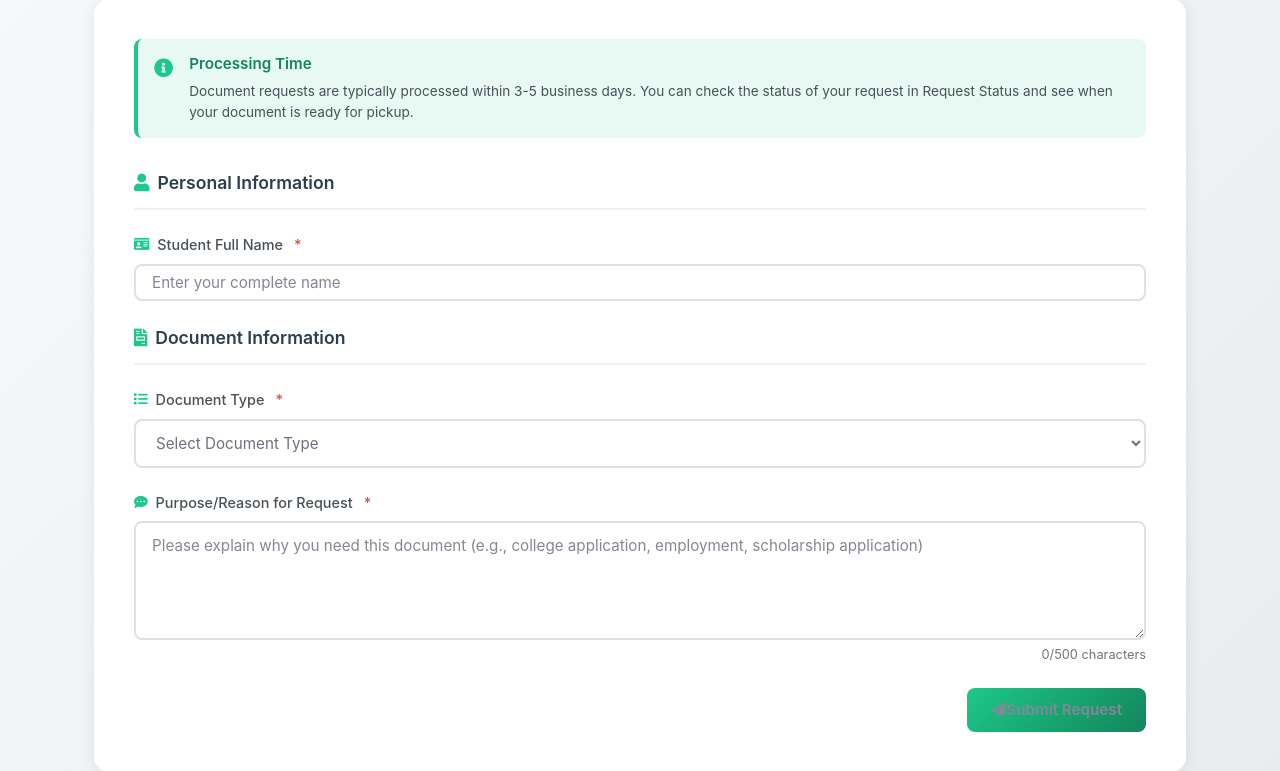
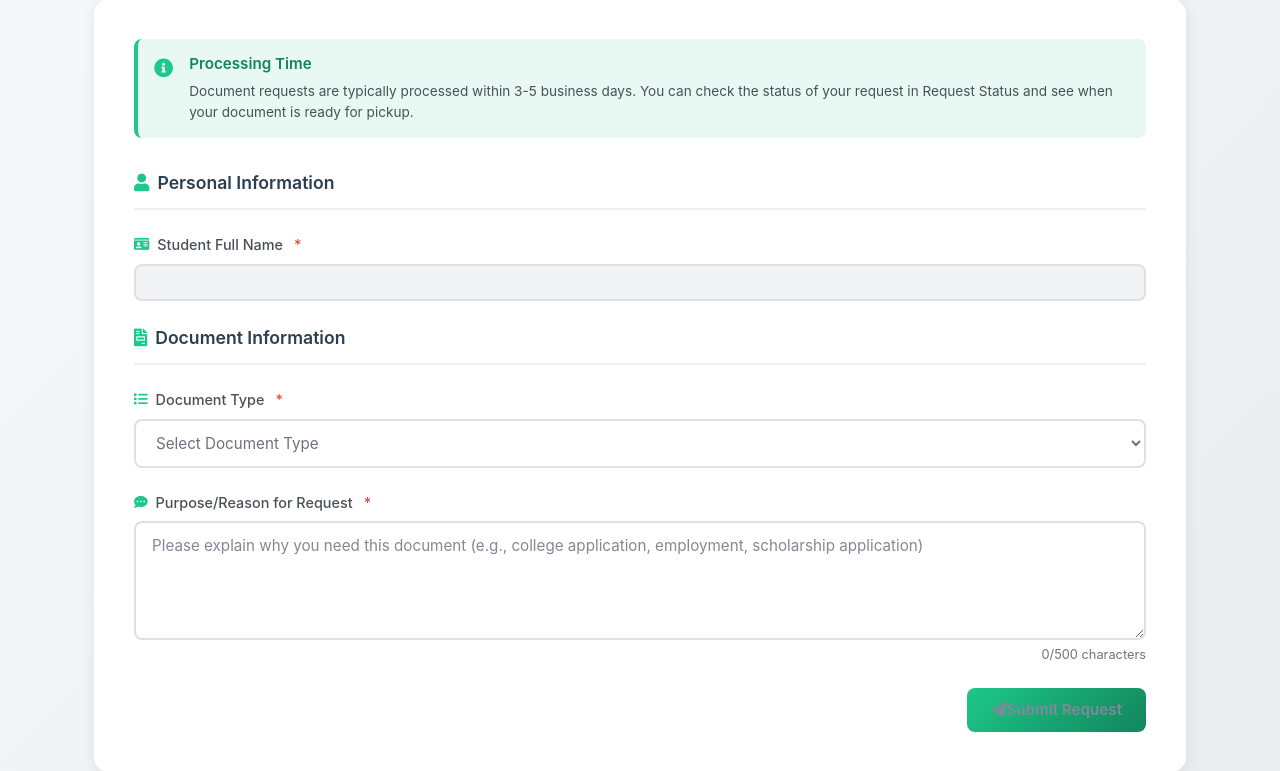
Before and after one commit to AKYL-27/upper-paatan-feedback-system, a Flask app: template templates/request-document.html in a window 1280 px wide. Shown: the part 258-1029 px from the top of the page. Run offline with Flask 3, Linux system fonts and the light colour scheme; the template is opened without the code that fills it, so the values that code supplies are empty; some libraries are stand-ins or nearby versions.

Commit message:
Modify styles for button hover and readonly inputs
Updated button hover shadow color and added styles for readonly inputs.

```diff
--- a/templates/request-document.html
+++ b/templates/request-document.html
@@ -189,7 +189,7 @@ select.form-control option {
 
 .btn-submit:hover {
     transform: translateY(-2px);
-    box-shadow: 0 4px 15px rgba(28, 200, 138, 0.3);
+    box-shadow: 0 4px 15px rgba(217, 233, 227, 0.3);
 }
 
 .action-buttons {
@@ -275,6 +275,17 @@ select.form-control option {
     text-align: right;
     margin-top: 0.3rem;
 }
+
+input[readonly].form-control {
+    background-color: #f1f3f5;
+    color: #495057;
+    cursor: not-allowed;
+}
+
+input[readonly].form-control:focus {
+    border-color: #e0e0e0;
+    box-shadow: none;
+}
 </style>
 </head>
 
@@ -322,7 +333,7 @@ select.form-control option {
                         Student Full Name
                         <span class="required-mark">*</span>
                     </label>
-                    <input type="text" id="fullName" name="name" class="form-control" placeholder="Enter your complete name" required>
+<input type="text" id="fullName" class="form-control" value="{{ full_name }}" readonly>
                 </div>
 
                 <!-- Document Information Section -->
```
